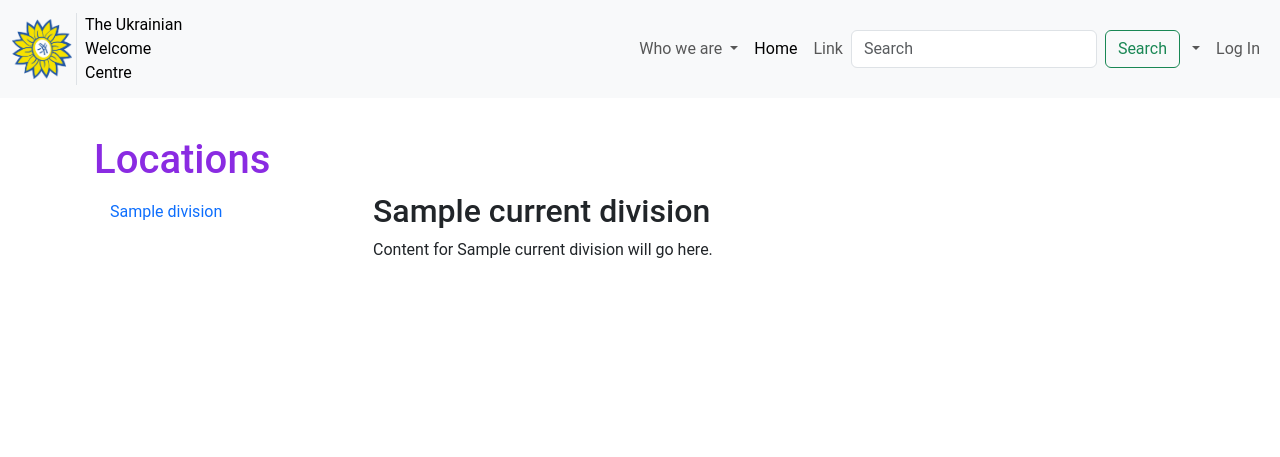
After one commit to vldkurov/uwc-pro, a Django app: template templates/pages/locations.html in a window 1280 px wide. The commit adds this page. Shown: the top 457 px of the page. Run offline with Django 5.2, Linux system fonts and the light colour scheme; the template is opened without the code that fills it: most values are stand-ins (such as "Sample title", 1, 10 or a date in 2020).

Commit message:
Add locations page with division navigation feature
Introduce a new "Locations" page and integrate division navigation using dynamic tabs. Users will be redirected to the first available division by default if none is specified.

```diff
--- a/templates/pages/_pages_base.html
+++ b/templates/pages/_pages_base.html
@@ -45,7 +45,7 @@
                             {#                        <li>#}
                             {#                            <hr class="dropdown-divider">#}
                             {#                        </li>#}
-                            <li><a class="dropdown-item" href="#">Something else here</a></li>
+                            <li><a class="dropdown-item" href="{% url 'locations_redirect' %}">{% trans 'Locations' %}</a></li>
                         </ul>
                     </li>
                     <li class="nav-item">
--- /dev/null
+++ b/templates/pages/locations.html
@@ -0,0 +1,35 @@
+{% extends "pages/_pages_base.html" %}
+{% load i18n %}
+
+{% block title %}{% trans 'Locations'%}{% endblock title %}
+
+{% block content %}
+<div class="container mt-4">
+    <h1>Locations</h1>
+    <div class="row">
+        <div class="col-md-3">
+
+            <ul class="nav flex-column nav-pills" id="divisionTabs" role="tablist">
+                {% for division in divisions %}
+                    <li class="nav-item">
+                        <a
+                            class="nav-link {% if current_division == division %}active{% endif %}"
+                            id="tab-{{ division.id }}"
+                            href="{% url 'locations' slug=division.slug %}"
+                        >
+                            {{ division.title }}
+                        </a>
+                    </li>
+                {% endfor %}
+            </ul>
+        </div>
+        <div class="col-md-9">
+
+            <div class="tab-content">
+                <h2>{{ current_division.title }}</h2>
+                <p>Content for {{ current_division.title }} will go here.</p>
+            </div>
+        </div>
+    </div>
+</div>
+{% endblock %}
```
Also changed, not shown: pages/urls.py (+9 -3 lines), pages/views.py (+28 -1 lines).
